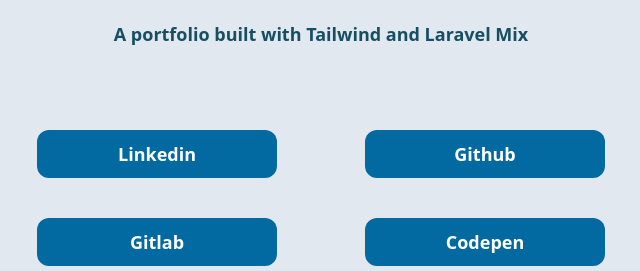
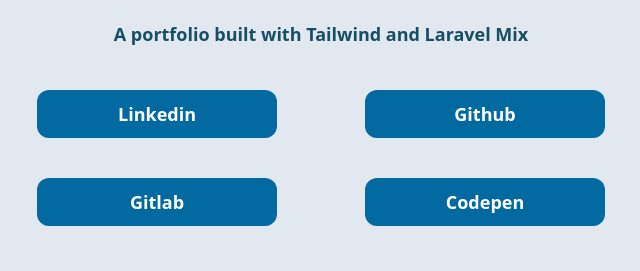
Before and after one commit to Nicolabell/Tailwind-laravel-mix, a website with bundled scripts: page index.html in a window 1280 px wide. Shown: the part 474-745 px from the top of the page, without its empty margins (319-959 px from the left). Built offline with nearby package versions, Linux system fonts and the light colour scheme.

Commit message:
removed spacing

```diff
--- a/index.html
+++ b/index.html
@@ -31,7 +31,7 @@
 <!-- start of buttons -->
 
 
-        <div class="mt-20 h-automax-w-lg sm:mx-auto md:max-w-none">
+        <div class="mt-10 h-automax-w-lg sm:mx-auto md:max-w-none">
           <div
             class="grid grid-cols-1 gap-y-1 sm:grid-cols-2 md:gap-x-12 md:gap-y-10 "
           >
```
Also changed, not shown: dist/css/app.css.
